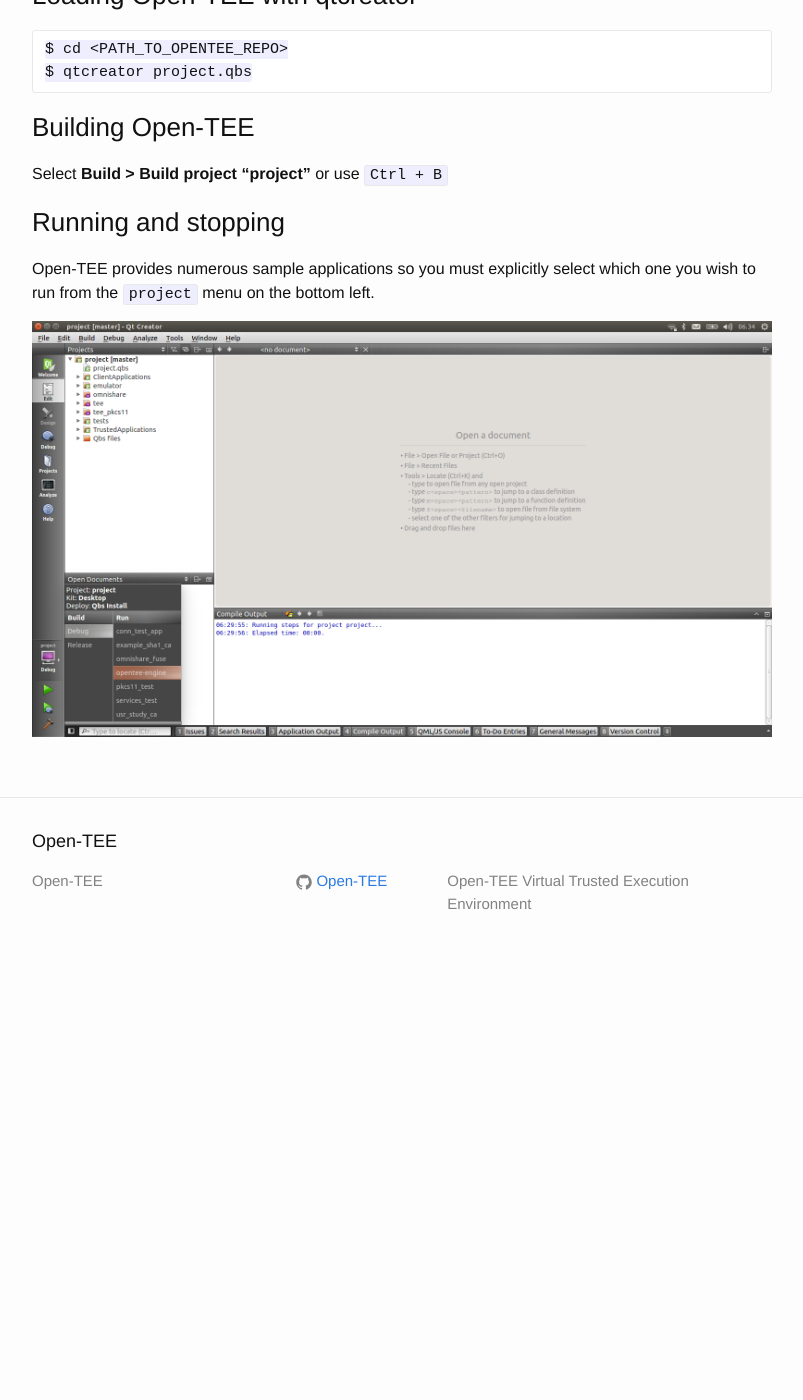
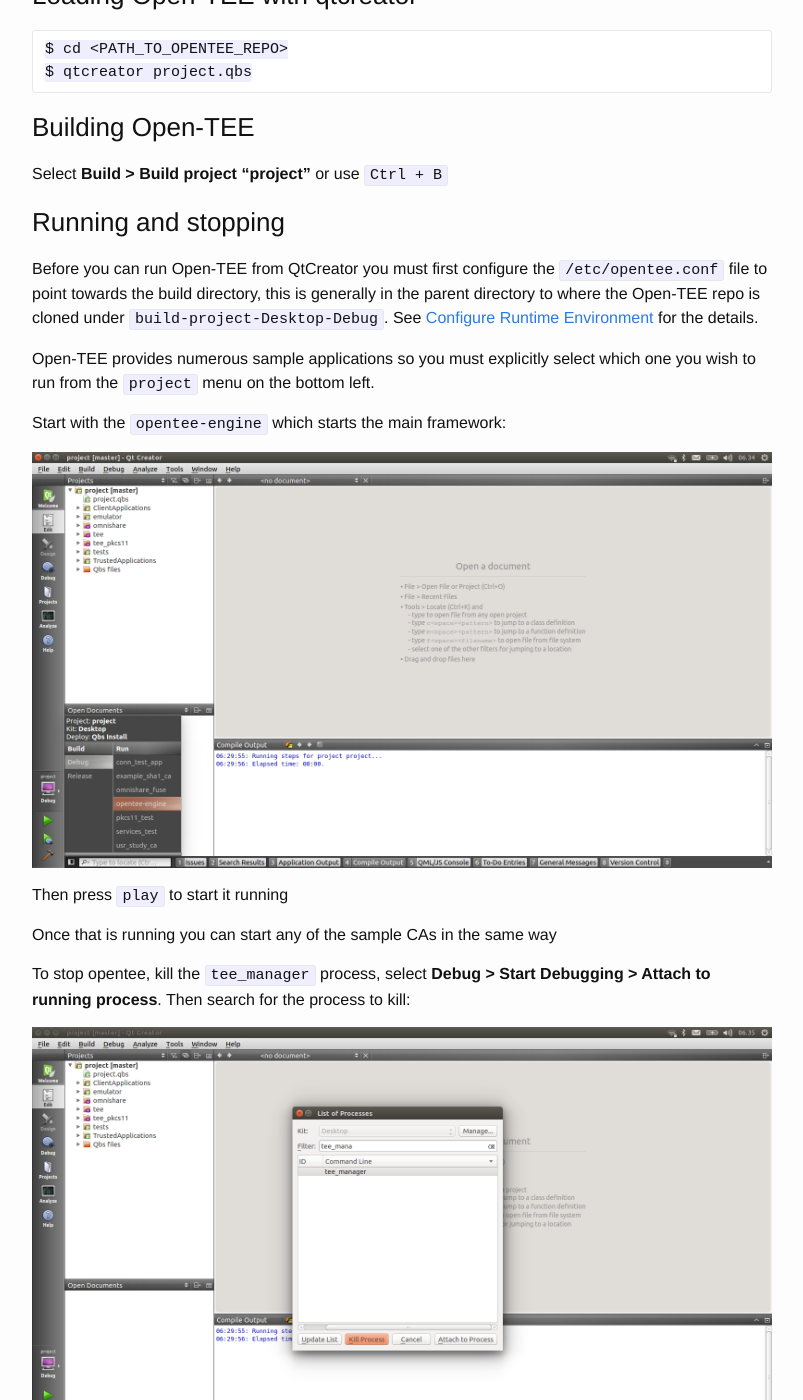
Before and after one commit to Open-TEE/Open-Tee.github.io, a Jekyll site: the page built from _posts/2015-10-10-qtcreator.md, in a window 1280 px wide and 1400 px high, scrolled down 524 px. Shown: the whole window, without its empty margins (238-1041 px from the left). Built offline with Jekyll 4.4.1, drawn with Linux system fonts in a browser that asks for light colours; before the commit the page ends 1499 px from its top, so only the background shows below that.

Commit message:
More qtcreator
Signed-off-by: Brian McGillion <brian.mcgillion@intel.com>

```diff
--- a/_posts/2015-10-10-qtcreator.md
+++ b/_posts/2015-10-10-qtcreator.md
@@ -27,6 +27,18 @@ Select **Build > Build project "project"** or use `Ctrl + B`
 
 ### Running and stopping
 
+Before you can run Open-TEE from QtCreator you must first configure the `/etc/opentee.conf` file to point towards the build directory, this is generally in the parent directory to where the Open-TEE repo is cloned under `build-project-Desktop-Debug`. See [Configure Runtime Environment](/documentation/#configure-runtime-environment) for the details.
+
 Open-TEE provides numerous sample applications so you must explicitly select which one you wish to run from the `project` menu on the bottom left.
 
+Start with the `opentee-engine` which starts the main framework:
+
 ![Select the project to Run](http://open-tee.github.io/images/opentee_select_project.png)
+
+Then press `play` to start it running
+
+Once that is running you can start any of the sample CAs in the same way
+
+To stop opentee, kill the `tee_manager` process, select **Debug > Start Debugging > Attach to running process**. Then search for the process to kill:
+
+![Kill tee_manager](http://open-tee.github.io/images/kill_tee_manager.png)
```
Also changed, not shown: images/kill_tee_manager.png (added).
